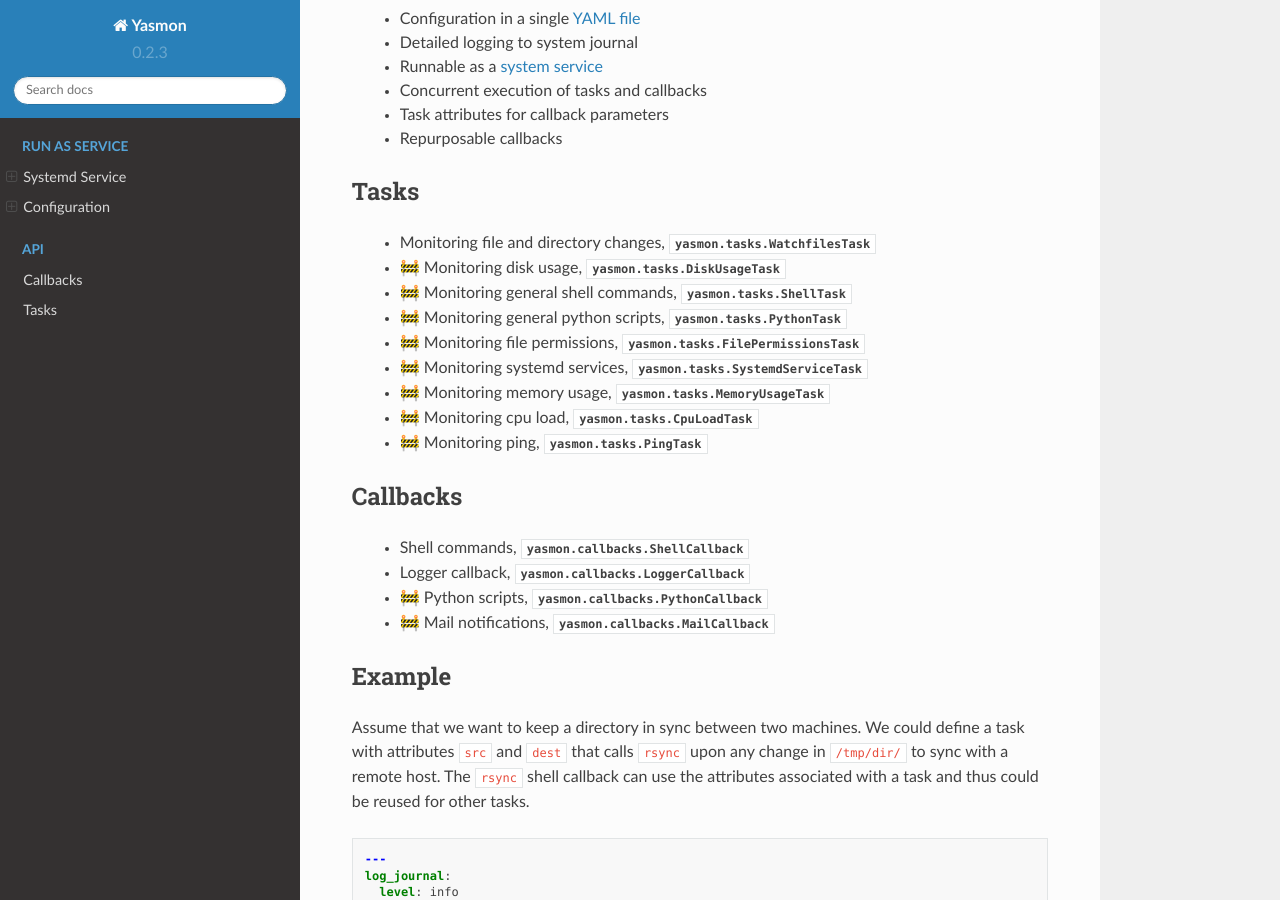
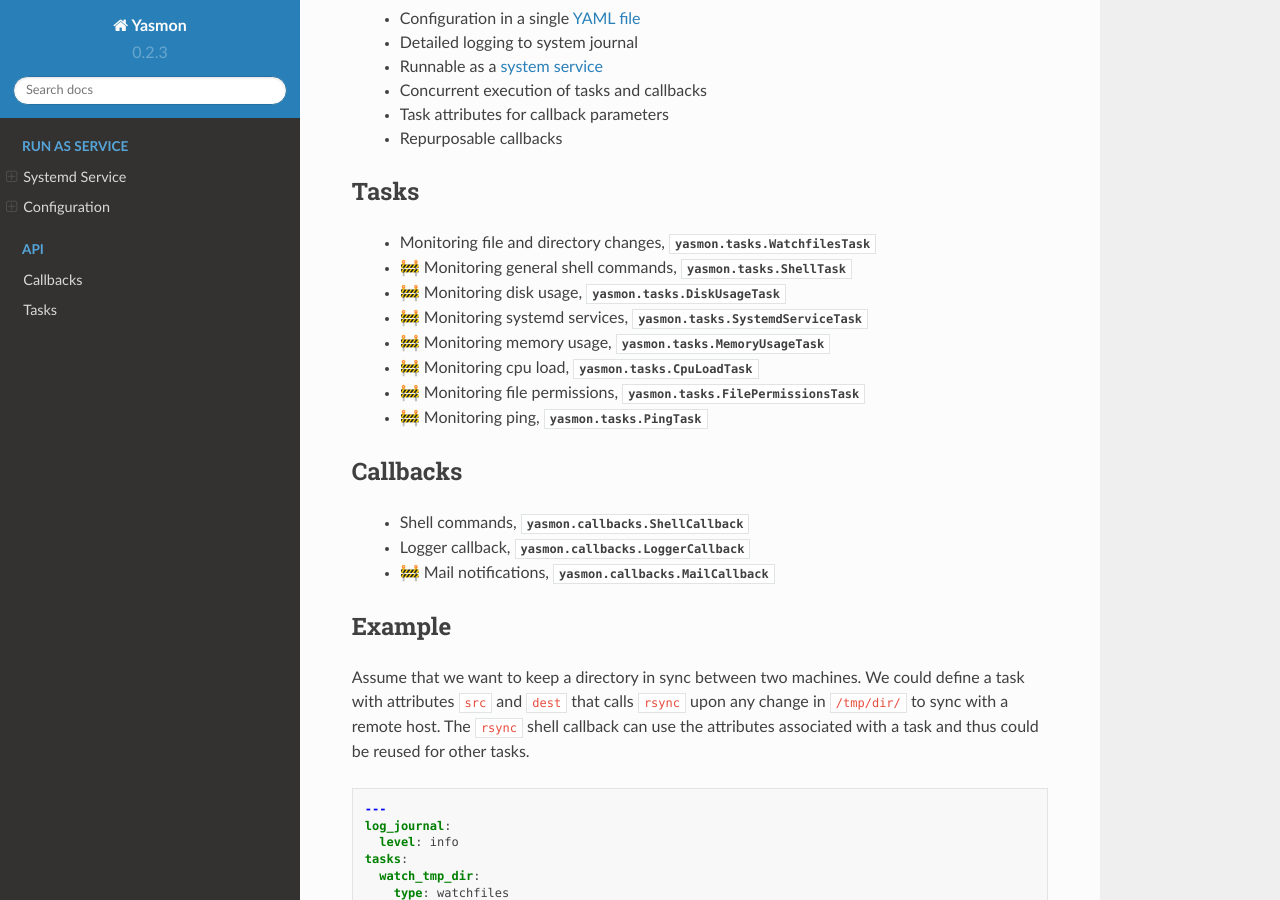
Before and after one commit to m1ka05/yasmon, a Sphinx documentation site: the page built from docs/source/index.rst, in a window 1280 px wide and 900 px high, scrolled down 930 px. Built offline with Sphinx 7.4.7 and the Read the Docs theme 2.0.0, drawn with Linux system fonts in a browser that asks for light colours.

Commit message:
docs: changed planned tasks and callbacks

```diff
--- a/docs/source/index.rst
+++ b/docs/source/index.rst
@@ -33,13 +33,12 @@
 -----
 
    * Monitoring file and directory changes, :class:`yasmon.tasks.WatchfilesTask`
+   * |:construction:| Monitoring general shell commands, :class:`yasmon.tasks.ShellTask`
    * |:construction:| Monitoring disk usage, :class:`yasmon.tasks.DiskUsageTask`
-   * |:construction:| Monitoring general shell commands, :class:`yasmon.tasks.ShellTask`
-   * |:construction:| Monitoring general python scripts, :class:`yasmon.tasks.PythonTask`
-   * |:construction:| Monitoring file permissions, :class:`yasmon.tasks.FilePermissionsTask`
    * |:construction:| Monitoring systemd services, :class:`yasmon.tasks.SystemdServiceTask`
    * |:construction:| Monitoring memory usage, :class:`yasmon.tasks.MemoryUsageTask`
    * |:construction:| Monitoring cpu load, :class:`yasmon.tasks.CpuLoadTask`
+   * |:construction:| Monitoring file permissions, :class:`yasmon.tasks.FilePermissionsTask`
    * |:construction:| Monitoring ping, :class:`yasmon.tasks.PingTask`
 
 Callbacks
@@ -47,7 +46,6 @@
 
    * Shell commands, :class:`yasmon.callbacks.ShellCallback`
    * Logger callback, :class:`yasmon.callbacks.LoggerCallback`
-   * |:construction:| Python scripts, :class:`yasmon.callbacks.PythonCallback`
    * |:construction:| Mail notifications, :class:`yasmon.callbacks.MailCallback`
 
 .. toctree::
```
